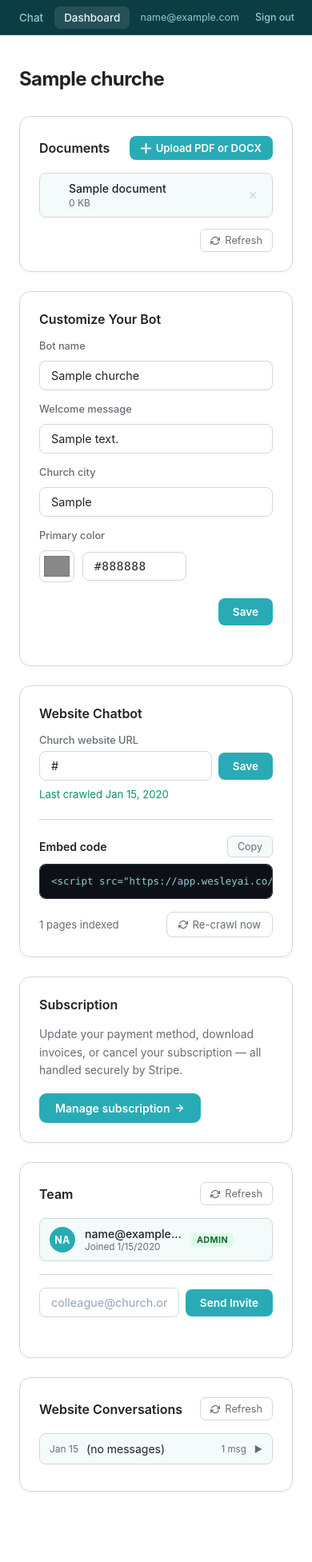
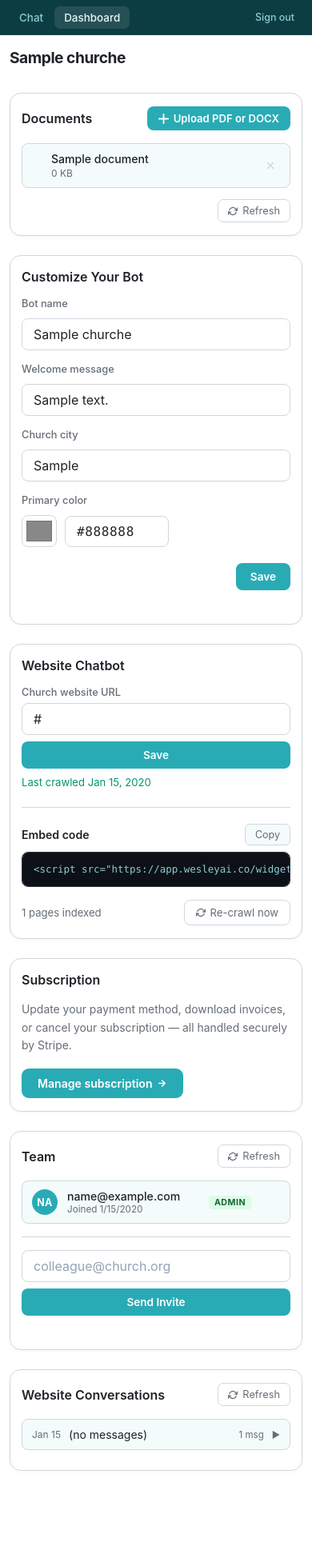
Before and after one commit to matdaltonfirst/wesley-ai-saas, a Flask app: page /dashboard in a window 390 px wide. Shown: the whole page at 80% size. After the commit the page ends 1839 px from the top, so only its background shows below. Run offline with Flask 3, Linux system fonts and the light colour scheme; a user stored in the database is signed in; tables that the repository leaves empty hold one stand-in row (values such as "Sample post").

Commit message:
Make all pages mobile responsive
- settings.html: add 768px and 480px breakpoints — reduced padding,
  hide nav email on phones, stack URL/invite input+button rows
  vertically, and fix iOS input auto-zoom (font-size: 1rem)
- subscribe.html: reduce body padding at 480px
- onboarding.html: reduce body padding at 480px, fix iOS input zoom
- auth.html, forgot_password.html, reset_password.html, invite.html:
  add font-size: 1rem to inputs at 480px to prevent iOS Safari zoom
- Chat page (dashboard.html + style.css + app.js) was already fully
  responsive with sidebar overlay, hamburger toggle, and safe-area
  insets — no changes needed

Co-Authored-By: Claude Sonnet 4.6 <noreply@anthropic.com>

```diff
--- a/templates/auth.html
+++ b/templates/auth.html
@@ -149,6 +149,8 @@
     .success-banner.visible { display: block; }
     @media (max-width: 480px) {
       .auth-card { padding: 28px 20px 24px; }
+      /* Prevent iOS Safari from auto-zooming when tapping inputs */
+      input      { font-size: 1rem; }
     }
   </style>
 </head>
--- a/templates/forgot_password.html
+++ b/templates/forgot_password.html
@@ -141,6 +141,8 @@
 
     @media (max-width: 480px) {
       .auth-card { padding: 28px 20px 24px; }
+      /* Prevent iOS Safari from auto-zooming when tapping inputs */
+      input      { font-size: 1rem; }
     }
   </style>
 </head>
--- a/templates/invite.html
+++ b/templates/invite.html
@@ -134,6 +134,8 @@
 
     @media (max-width: 480px) {
       .auth-card { padding: 28px 20px 24px; }
+      /* Prevent iOS Safari from auto-zooming when tapping inputs */
+      input      { font-size: 1rem; }
     }
   </style>
 </head>
--- a/templates/onboarding.html
+++ b/templates/onboarding.html
@@ -262,6 +262,12 @@
     @media (max-width: 560px) {
       .wizard-card { padding: 28px 22px 24px; }
       .step-title  { font-size: 1.2rem; }
+    }
+
+    @media (max-width: 480px) {
+      body         { padding: 24px 16px 40px; }
+      /* Prevent iOS Safari from auto-zooming when tapping inputs */
+      .field-input { font-size: 1rem; }
     }
   </style>
 </head>
--- a/templates/reset_password.html
+++ b/templates/reset_password.html
@@ -134,6 +134,8 @@
 
     @media (max-width: 480px) {
       .auth-card { padding: 28px 20px 24px; }
+      /* Prevent iOS Safari from auto-zooming when tapping inputs */
+      input      { font-size: 1rem; }
     }
   </style>
 </head>
--- a/templates/settings.html
+++ b/templates/settings.html
@@ -586,6 +586,34 @@
       font-size: 0.82rem;
       color: var(--text-muted);
     }
+
+    /* ── Responsive (≤ 768px) ─────────────────────────────────────────────── */
+    @media (max-width: 768px) {
+      .settings-main { padding: 24px 16px 48px; }
+      .settings-card { padding: 20px; }
+    }
+
+    /* ── Responsive (≤ 480px) ─────────────────────────────────────────────── */
+    @media (max-width: 480px) {
+      .settings-main          { padding: 16px 12px 40px; }
+      .settings-card          { padding: 16px 14px; }
+      .settings-card-header   { flex-wrap: wrap; gap: 8px; }
+      .settings-page-title    { font-size: 1.2rem; }
+
+      /* Hide the user email in the nav — too wide to fit on a phone */
+      .top-nav-user           { display: none; }
+
+      /* Prevent iOS Safari from auto-zooming when tapping any input */
+      input,
+      .website-url-input      { font-size: 1rem; }
+
+      /* Stack the inline input + button rows so both are full-width */
+      .website-url-row,
+      .staff-invite-row       { flex-direction: column; align-items: stretch; }
+
+      .website-url-row  .website-save-btn,
+      .staff-invite-row .website-save-btn { width: 100%; }
+    }
   </style>
 </head>
 <body class="settings-page">
--- a/templates/subscribe.html
+++ b/templates/subscribe.html
@@ -251,6 +251,10 @@
       .price-amount { font-size: 2.8rem; }
       .toggle-opt { padding: 7px 14px; font-size: 0.82rem; }
     }
+
+    @media (max-width: 480px) {
+      body { padding: 24px 16px 40px; }
+    }
   </style>
 </head>
 <body>
```
